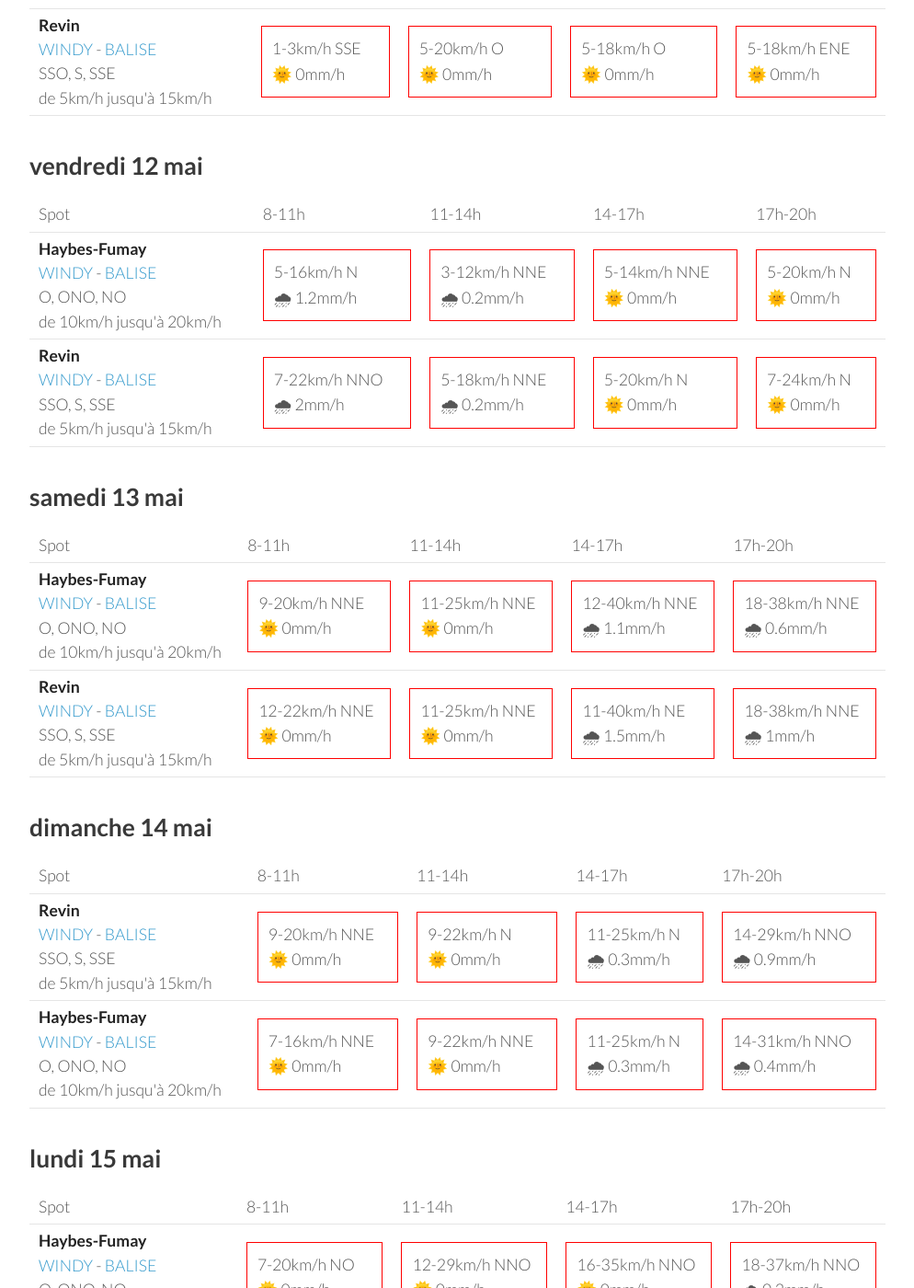
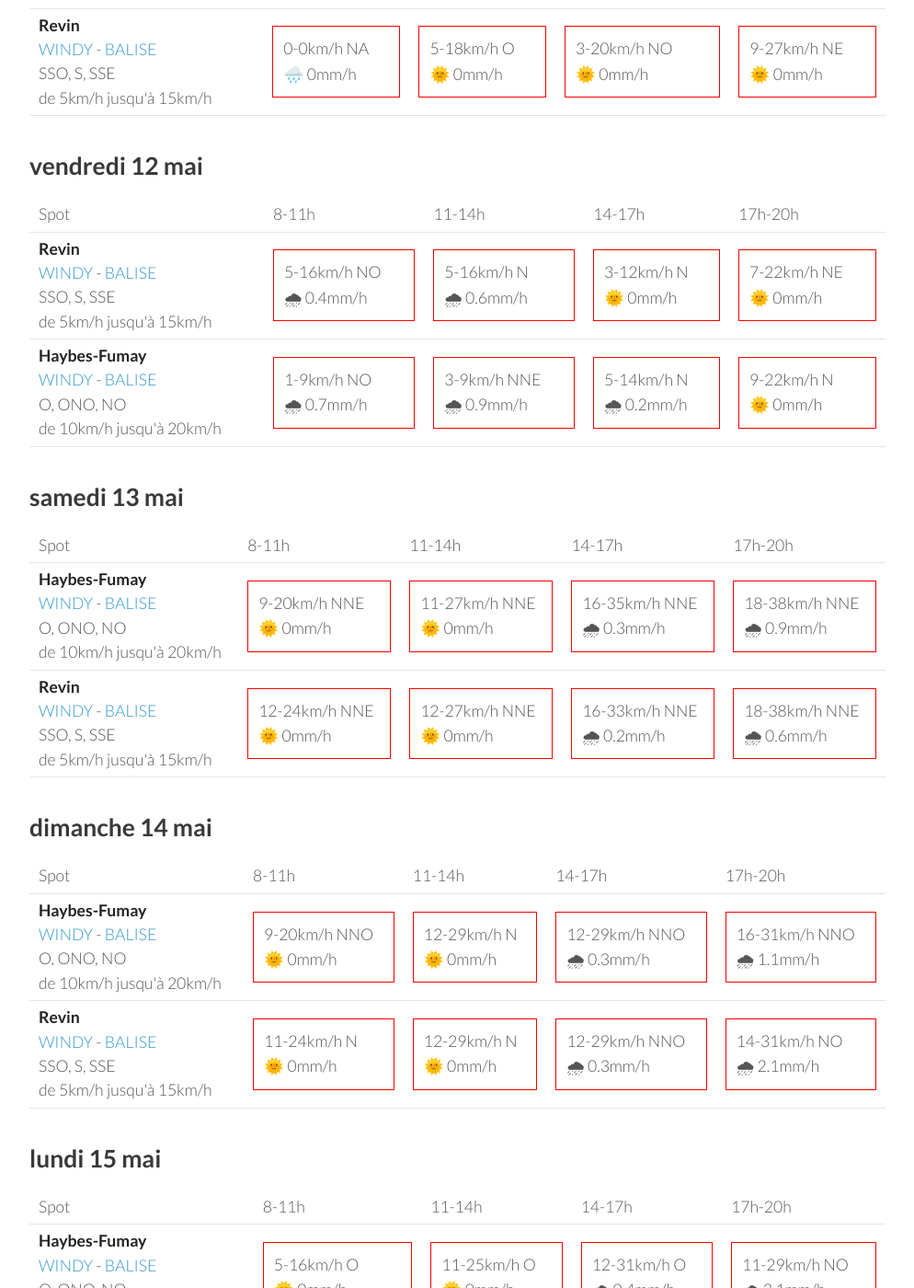
Before and after one commit to parapente-dans-le-nord/parapente-dans-le-nord.github.io, a Jekyll site: the page built from ardennes.markdown, in a window 1280 px wide and 1400 px high, scrolled down 474 px. Shown: the whole window at 92% size, without its empty margins (26-1020 px from the left). Built offline with Jekyll 4.4.1, drawn with Linux system fonts in a browser that asks for light colours; some of the changed text lies outside the part shown.

Commit message:
update index.markdown

```diff
--- a/ardennes.markdown
+++ b/ardennes.markdown
@@ -24,21 +24,19 @@ page mise à jour le jeudi 11 mai 10:10
 <tr>
         <td><strong>Haybes-Fumay</strong><br><a href="https://windy.com/49.998/4.715?49.913,4.738,10">WINDY</a> - <span class=""><a href="http://www.balisemeteo.com/balise.php?idBalise=104">BALISE</a> </span><br> <span class="vent-favorable">O, ONO, NO</span><br><span class="force-vent">de 10km/h jusqu'à 20km/h</span> </td>
 
-            <td><div class="not-flyable"><p>1-1km/h SSO</p><p>🌞 0mm/h</p></div></td>
-            <td><div class="not-flyable"><p>5-16km/h OSO</p><p>🌞 0mm/h</p></div></td>
-            <td><div class="not-flyable"><p>0-11km/h NNO</p><p>🌞 0mm/h</p></div></td>
-            <td><div class="not-flyable"><p>7-16km/h N</p><p>🌧 0.8mm/h</p></div></td>
-
+            <td><div class="not-flyable"><p>0-0km/h NA</p><p>🌧️ 0mm/h</p></div></td>
+            <td><div class="not-flyable"><p>1-9km/h S</p><p>🌞 0mm/h</p></div></td>
+            <td><div class="not-flyable"><p>5-16km/h NNO</p><p>🌞 0mm/h</p></div></td>
+            <td><div class="not-flyable"><p>7-27km/h NE</p><p>🌞 0mm/h</p></div></td>
 
     </tr>
 <tr>
         <td><strong>Revin</strong><br><a href="https://windy.com/49.948/4.625?49.543,4.625,8">WINDY</a> - <span class=""><a href="http://www.balisemeteo.com/balise.php?idBalise=5019">BALISE</a> </span><br> <span class="vent-favorable">SSO, S, SSE</span><br><span class="force-vent">de 5km/h jusqu'à 15km/h</span> </td>
 
-            <td><div class="not-flyable"><p>1-3km/h SSE</p><p>🌞 0mm/h</p></div></td>
-            <td><div class="not-flyable"><p>5-20km/h O</p><p>🌞 0mm/h</p></div></td>
+            <td><div class="not-flyable"><p>0-0km/h NA</p><p>🌧️ 0mm/h</p></div></td>
             <td><div class="not-flyable"><p>5-18km/h O</p><p>🌞 0mm/h</p></div></td>
-            <td><div class="not-flyable"><p>5-18km/h ENE</p><p>🌞 0mm/h</p></div></td>
-
+            <td><div class="not-flyable"><p>3-20km/h NO</p><p>🌞 0mm/h</p></div></td>
+            <td><div class="not-flyable"><p>9-27km/h NE</p><p>🌞 0mm/h</p></div></td>
 
     </tr>
 
@@ -58,22 +56,22 @@ page mise à jour le jeudi 11 mai 10:10
       <td>17h-20h</td>
     </tr>
 <tr>
-        <td><strong>Haybes-Fumay</strong><br><a href="https://windy.com/49.998/4.715?49.913,4.738,10">WINDY</a> - <span class=""><a href="http://www.balisemeteo.com/balise.php?idBalise=104">BALISE</a> </span><br> <span class="vent-favorable">O, ONO, NO</span><br><span class="force-vent">de 10km/h jusqu'à 20km/h</span> </td>
+        <td><strong>Revin</strong><br><a href="https://windy.com/49.948/4.625?49.543,4.625,8">WINDY</a> - <span class=""><a href="http://www.balisemeteo.com/balise.php?idBalise=5019">BALISE</a> </span><br> <span class="vent-favorable">SSO, S, SSE</span><br><span class="force-vent">de 5km/h jusqu'à 15km/h</span> </td>
 
-            <td><div class="not-flyable"><p>5-16km/h N</p><p>🌧 1.2mm/h</p></div></td>
-            <td><div class="not-flyable"><p>3-12km/h NNE</p><p>🌧 0.2mm/h</p></div></td>
-            <td><div class="not-flyable"><p>5-14km/h NNE</p><p>🌞 0mm/h</p></div></td>
-            <td><div class="not-flyable"><p>5-20km/h N</p><p>🌞 0mm/h</p></div></td>
+            <td><div class="not-flyable"><p>5-16km/h NO</p><p>🌧 0.4mm/h</p></div></td>
+            <td><div class="not-flyable"><p>5-16km/h N</p><p>🌧 0.6mm/h</p></div></td>
+            <td><div class="not-flyable"><p>3-12km/h N</p><p>🌞 0mm/h</p></div></td>
+            <td><div class="not-flyable"><p>7-22km/h NE</p><p>🌞 0mm/h</p></div></td>
 
 
     </tr>
 <tr>
-        <td><strong>Revin</strong><br><a href="https://windy.com/49.948/4.625?49.543,4.625,8">WINDY</a> - <span class=""><a href="http://www.balisemeteo.com/balise.php?idBalise=5019">BALISE</a> </span><br> <span class="vent-favorable">SSO, S, SSE</span><br><span class="force-vent">de 5km/h jusqu'à 15km/h</span> </td>
+        <td><strong>Haybes-Fumay</strong><br><a href="https://windy.com/49.998/4.715?49.913,4.738,10">WINDY</a> - <span class=""><a href="http://www.balisemeteo.com/balise.php?idBalise=104">BALISE</a> </span><br> <span class="vent-favorable">O, ONO, NO</span><br><span class="force-vent">de 10km/h jusqu'à 20km/h</span> </td>
 
-            <td><div class="not-flyable"><p>7-22km/h NNO</p><p>🌧 2mm/h</p></div></td>
-            <td><div class="not-flyable"><p>5-18km/h NNE</p><p>🌧 0.2mm/h</p></div></td>
-            <td><div class="not-flyable"><p>5-20km/h N</p><p>🌞 0mm/h</p></div></td>
-            <td><div class="not-flyable"><p>7-24km/h N</p><p>🌞 0mm/h</p></div></td>
+            <td><div class="not-flyable"><p>1-9km/h NO</p><p>🌧 0.7mm/h</p></div></td>
+            <td><div class="not-flyable"><p>3-9km/h NNE</p><p>🌧 0.9mm/h</p></div></td>
+            <td><div class="not-flyable"><p>5-14km/h N</p><p>🌧 0.2mm/h</p></div></td>
+            <td><div class="not-flyable"><p>9-22km/h N</p><p>🌞 0mm/h</p></div></td>
 
 
     </tr>
@@ -97,19 +95,19 @@ page mise à jour le jeudi 11 mai 10:10
         <td><strong>Haybes-Fumay</strong><br><a href="https://windy.com/49.998/4.715?49.913,4.738,10">WINDY</a> - <span class=""><a href="http://www.balisemeteo.com/balise.php?idBalise=104">BALISE</a> </span><br> <span class="vent-favorable">O, ONO, NO</span><br><span class="force-vent">de 10km/h jusqu'à 20km/h</span> </td>
 
             <td><div class="not-flyable"><p>9-20km/h NNE</p><p>🌞 0mm/h</p></div></td>
-            <td><div class="not-flyable"><p>11-25km/h NNE</p><p>🌞 0mm/h</p></div></td>
-            <td><div class="not-flyable"><p>12-40km/h NNE</p><p>🌧 1.1mm/h</p></div></td>
-            <td><div class="not-flyable"><p>18-38km/h NNE</p><p>🌧 0.6mm/h</p></div></td>
+            <td><div class="not-flyable"><p>11-27km/h NNE</p><p>🌞 0mm/h</p></div></td>
+            <td><div class="not-flyable"><p>16-35km/h NNE</p><p>🌧 0.3mm/h</p></div></td>
+            <td><div class="not-flyable"><p>18-38km/h NNE</p><p>🌧 0.9mm/h</p></div></td>
 
 
     </tr>
 <tr>
         <td><strong>Revin</strong><br><a href="https://windy.com/49.948/4.625?49.543,4.625,8">WINDY</a> - <span class=""><a href="http://www.balisemeteo.com/balise.php?idBalise=5019">BALISE</a> </span><br> <span class="vent-favorable">SSO, S, SSE</span><br><span class="force-vent">de 5km/h jusqu'à 15km/h</span> </td>
 
-            <td><div class="not-flyable"><p>12-22km/h NNE</p><p>🌞 0mm/h</p></div></td>
-            <td><div class="not-flyable"><p>11-25km/h NNE</p><p>🌞 0mm/h</p></div></td>
-            <td><div class="not-flyable"><p>11-40km/h NE</p><p>🌧 1.5mm/h</p></div></td>
-            <td><div class="not-flyable"><p>18-38km/h NNE</p><p>🌧 1mm/h</p></div></td>
+            <td><div class="not-flyable"><p>12-24km/h NNE</p><p>🌞 0mm/h</p></div></td>
+            <td><div class="not-flyable"><p>12-27km/h NNE</p><p>🌞 0mm/h</p></div></td>
+            <td><div class="not-flyable"><p>16-33km/h NNE</p><p>🌧 0.2mm/h</p></div></td>
+            <td><div class="not-flyable"><p>18-38km/h NNE</p><p>🌧 0.6mm/h</p></div></td>
 
 
     </tr>
@@ -130,22 +128,22 @@ page mise à jour le jeudi 11 mai 10:10
       <td>17h-20h</td>
     </tr>
 <tr>
-        <td><strong>Revin</strong><br><a href="https://windy.com/49.948/4.625?49.543,4.625,8">WINDY</a> - <span class=""><a href="http://www.balisemeteo.com/balise.php?idBalise=5019">BALISE</a> </span><br> <span class="vent-favorable">SSO, S, SSE</span><br><span class="force-vent">de 5km/h jusqu'à 15km/h</span> </td>
+        <td><strong>Haybes-Fumay</strong><br><a href="https://windy.com/49.998/4.715?49.913,4.738,10">WINDY</a> - <span class=""><a href="http://www.balisemeteo.com/balise.php?idBalise=104">BALISE</a> </span><br> <span class="vent-favorable">O, ONO, NO</span><br><span class="force-vent">de 10km/h jusqu'à 20km/h</span> </td>
 
-            <td><div class="not-flyable"><p>9-20km/h NNE</p><p>🌞 0mm/h</p></div></td>
-            <td><div class="not-flyable"><p>9-22km/h N</p><p>🌞 0mm/h</p></div></td>
-            <td><div class="not-flyable"><p>11-25km/h N</p><p>🌧 0.3mm/h</p></div></td>
-            <td><div class="not-flyable"><p>14-29km/h NNO</p><p>🌧 0.9mm/h</p></div></td>
+            <td><div class="not-flyable"><p>9-20km/h NNO</p><p>🌞 0mm/h</p></div></td>
+            <td><div class="not-flyable"><p>12-29km/h N</p><p>🌞 0mm/h</p></div></td>
+            <td><div class="not-flyable"><p>12-29km/h NNO</p><p>🌧 0.3mm/h</p></div></td>
+            <td><div class="not-flyable"><p>16-31km/h NNO</p><p>🌧 1.1mm/h</p></div></td>
 
 
     </tr>
 <tr>
-        <td><strong>Haybes-Fumay</strong><br><a href="https://windy.com/49.998/4.715?49.913,4.738,10">WINDY</a> - <span class=""><a href="http://www.balisemeteo.com/balise.php?idBalise=104">BALISE</a> </span><br> <span class="vent-favorable">O, ONO, NO</span><br><span class="force-vent">de 10km/h jusqu'à 20km/h</span> </td>
+        <td><strong>Revin</strong><br><a href="https://windy.com/49.948/4.625?49.543,4.625,8">WINDY</a> - <span class=""><a href="http://www.balisemeteo.com/balise.php?idBalise=5019">BALISE</a> </span><br> <span class="vent-favorable">SSO, S, SSE</span><br><span class="force-vent">de 5km/h jusqu'à 15km/h</span> </td>
 
-            <td><div class="not-flyable"><p>7-16km/h NNE</p><p>🌞 0mm/h</p></div></td>
-            <td><div class="not-flyable"><p>9-22km/h NNE</p><p>🌞 0mm/h</p></div></td>
-            <td><div class="not-flyable"><p>11-25km/h N</p><p>🌧 0.3mm/h</p></div></td>
-            <td><div class="not-flyable"><p>14-31km/h NNO</p><p>🌧 0.4mm/h</p></div></td>
+            <td><div class="not-flyable"><p>11-24km/h N</p><p>🌞 0mm/h</p></div></td>
+            <td><div class="not-flyable"><p>12-29km/h N</p><p>🌞 0mm/h</p></div></td>
+            <td><div class="not-flyable"><p>12-29km/h NNO</p><p>🌧 0.3mm/h</p></div></td>
+            <td><div class="not-flyable"><p>14-31km/h NO</p><p>🌧 2.1mm/h</p></div></td>
 
 
     </tr>
@@ -168,20 +166,20 @@ page mise à jour le jeudi 11 mai 10:10
 <tr>
         <td><strong>Haybes-Fumay</strong><br><a href="https://windy.com/49.998/4.715?49.913,4.738,10">WINDY</a> - <span class=""><a href="http://www.balisemeteo.com/balise.php?idBalise=104">BALISE</a> </span><br> <span class="vent-favorable">O, ONO, NO</span><br><span class="force-vent">de 10km/h jusqu'à 20km/h</span> </td>
 
-            <td><div class="not-flyable"><p>7-20km/h NO</p><p>🌞 0mm/h</p></div></td>
-            <td><div class="not-flyable"><p>12-29km/h NNO</p><p>🌞 0mm/h</p></div></td>
-            <td><div class="not-flyable"><p>16-35km/h NNO</p><p>🌞 0mm/h</p></div></td>
-            <td><div class="not-flyable"><p>18-37km/h NNO</p><p>🌧 0.2mm/h</p></div></td>
+            <td><div class="not-flyable"><p>5-16km/h O</p><p>🌞 0mm/h</p></div></td>
+            <td><div class="not-flyable"><p>11-25km/h O</p><p>🌞 0mm/h</p></div></td>
+            <td><div class="not-flyable"><p>12-31km/h O</p><p>🌧 0.4mm/h</p></div></td>
+            <td><div class="not-flyable"><p>11-29km/h NO</p><p>🌧 2.1mm/h</p></div></td>
 
 
     </tr>
 <tr>
         <td><strong>Revin</strong><br><a href="https://windy.com/49.948/4.625?49.543,4.625,8">WINDY</a> - <span class=""><a href="http://www.balisemeteo.com/balise.php?idBalise=5019">BALISE</a> </span><br> <span class="vent-favorable">SSO, S, SSE</span><br><span class="force-vent">de 5km/h jusqu'à 15km/h</span> </td>
 
-            <td><div class="not-flyable"><p>9-22km/h NNO</p><p>🌞 0mm/h</p></div></td>
-            <td><div class="not-flyable"><p>12-27km/h NNO</p><p>🌞 0mm/h</p></div></td>
-            <td><div class="not-flyable"><p>16-33km/h NNO</p><p>🌞 0mm/h</p></div></td>
-            <td><div class="not-flyable"><p>18-37km/h NNO</p><p>🌧 0.2mm/h</p></div></td>
+            <td><div class="not-flyable"><p>5-16km/h ONO</p><p>🌞 0mm/h</p></div></td>
+            <td><div class="not-flyable"><p>11-25km/h O</p><p>🌞 0mm/h</p></div></td>
+            <td><div class="not-flyable"><p>12-33km/h O</p><p>🌧 0.3mm/h</p></div></td>
+            <td><div class="not-flyable"><p>11-29km/h NO</p><p>🌧 2.8mm/h</p></div></td>
 
 
     </tr>
@@ -189,3 +187,39 @@ page mise à jour le jeudi 11 mai 10:10
 </tbody>
 </table>
 {:/}
+## mardi 16 mai
+
+{::nomarkdown}
+<table>
+  <tbody>
+    <tr>
+      <td>Spot</td>
+      <td>8-11h</td>
+      <td>11-14h</td>
+      <td>14-17h</td>
+      <td>17h-20h</td>
+    </tr>
+<tr>
+        <td><strong>Haybes-Fumay</strong><br><a href="https://windy.com/49.998/4.715?49.913,4.738,10">WINDY</a> - <span class=""><a href="http://www.balisemeteo.com/balise.php?idBalise=104">BALISE</a> </span><br> <span class="vent-favorable">O, ONO, NO</span><br><span class="force-vent">de 10km/h jusqu'à 20km/h</span> </td>
+
+            <td><div class="not-flyable"><p>12-29km/h NNO</p><p>🌞 0mm/h</p></div></td>
+            <td><div class="not-flyable"><p>12-29km/h NO</p><p>🌧 0.2mm/h</p></div></td>
+            <td><div class="not-flyable"><p>16-38km/h NO</p><p>🌧 0.3mm/h</p></div></td>
+            <td><div class="not-flyable"><p>22-46km/h NO</p><p>🌧 0.5mm/h</p></div></td>
+
+
+    </tr>
+<tr>
+        <td><strong>Revin</strong><br><a href="https://windy.com/49.948/4.625?49.543,4.625,8">WINDY</a> - <span class=""><a href="http://www.balisemeteo.com/balise.php?idBalise=5019">BALISE</a> </span><br> <span class="vent-favorable">SSO, S, SSE</span><br><span class="force-vent">de 5km/h jusqu'à 15km/h</span> </td>
+
+            <td><div class="not-flyable"><p>12-29km/h NNO</p><p>🌞 0mm/h</p></div></td>
+            <td><div class="not-flyable"><p>14-31km/h NO</p><p>🌧 0.2mm/h</p></div></td>
+            <td><div class="not-flyable"><p>18-38km/h NO</p><p>🌧 0.3mm/h</p></div></td>
+            <td><div class="not-flyable"><p>22-44km/h NO</p><p>🌧 0.5mm/h</p></div></td>
+
+
+    </tr>
+
+</tbody>
+</table>
+{:/}
```
Also changed, not shown: other parts of ardennes.markdown (+1 -1 lines).
